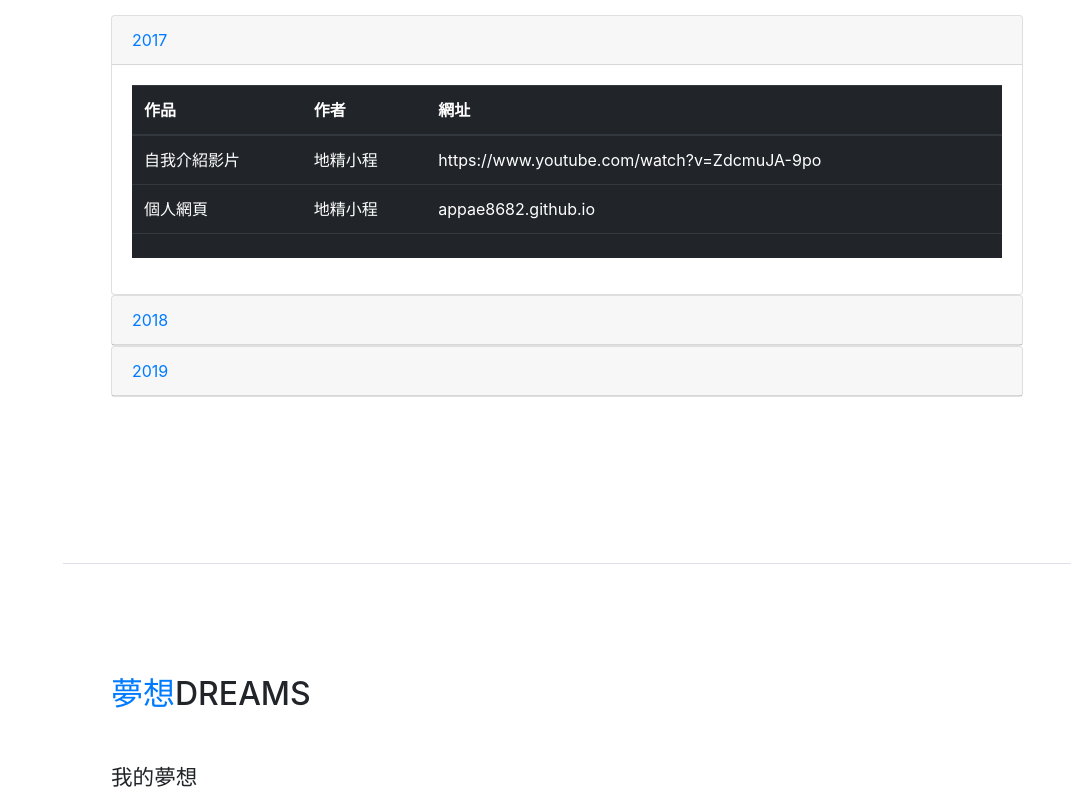
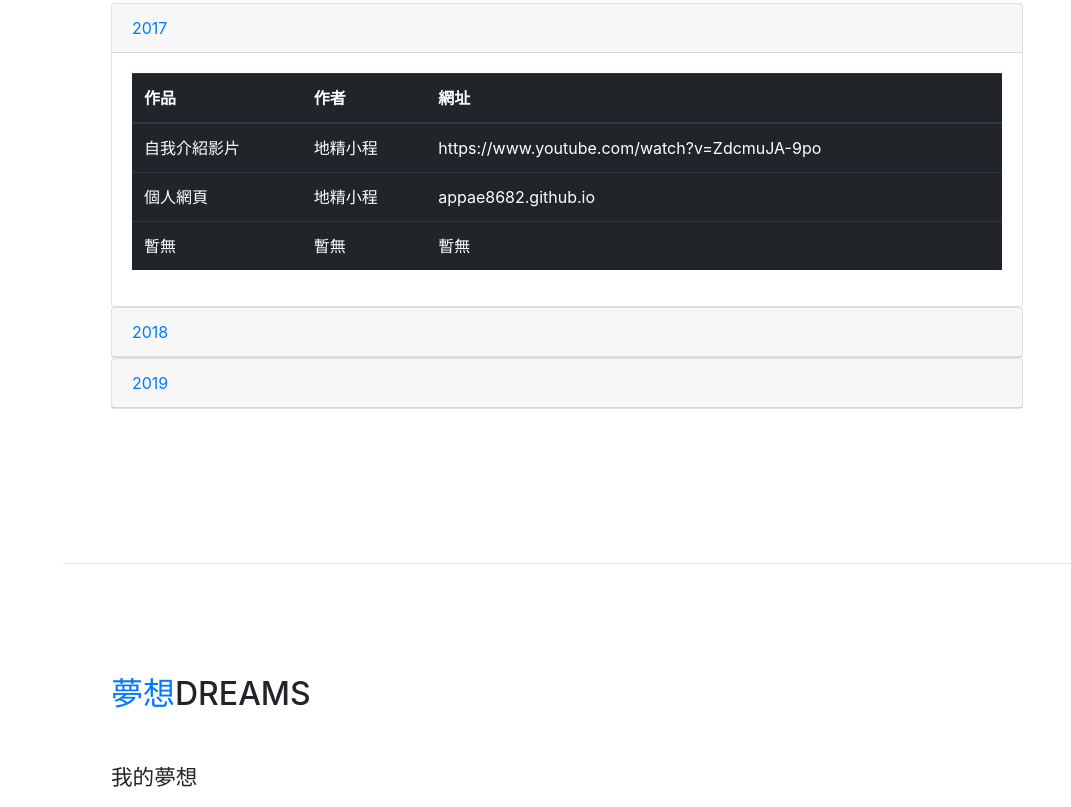
Before and after one commit to appae8682/appae8682.github.io, a website with bundled scripts: page index.html in a window 1280 px wide. Shown: the part 4387-5194 px from the top of the page, without its empty margins (209-1280 px from the left). Built offline with nearby package versions, Linux system fonts and the light colour scheme; a web font is replaced by a local one.

Commit message:
Add files via upload

```diff
--- a/index.html
+++ b/index.html
@@ -247,9 +247,9 @@
         <td>appae8682.github.io</td>
       </tr>
       <tr>
-        <td></td>
-        <td></td>
-        <td></td>
+        <td>暫無</td>
+        <td>暫無</td>
+        <td>暫無</td>
       </tr>
     </tbody>
   </table>
```
